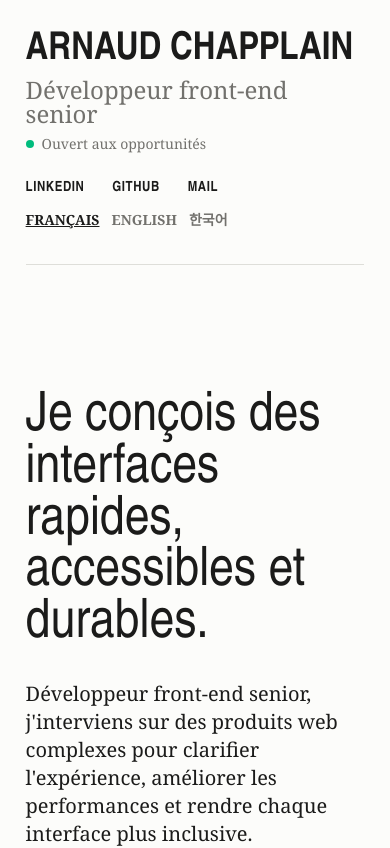
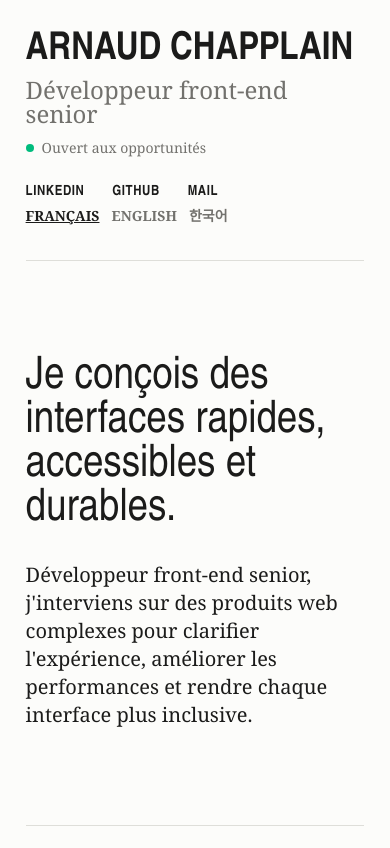
Before and after one commit to Nabuma/react-portfolio, a React (Vite) app: page / in a window 390 px wide. Shown: the top 848 px of the page. Built offline with nearby package versions, Linux system fonts and the light colour scheme.

Commit message:
Ajustements header

```diff
--- a/src/App.tsx
+++ b/src/App.tsx
@@ -7,7 +7,7 @@ type ProjectData = (typeof projects)[number];
 function Project({ title, categorie, role, description, link, visual, visualWidth, visualHeight, locale, previewLabel, viewProjectLabel, opensInNewTab }: ProjectData & { locale: Locale; previewLabel: string; viewProjectLabel: string; opensInNewTab: string }) {
   return (
     <article className="border-b border-line py-10 sm:py-12">
-      <div className="grid items-start gap-6 sm:grid-cols-[minmax(16rem,1fr)_minmax(0,1.4fr)_auto] sm:gap-10">
+      <div className="grid items-start gap-6 lg:grid-cols-[minmax(16rem,1fr)_minmax(0,1.4fr)_auto] lg:gap-10">
         <div>
           <h3 className="font-heading text-[2.4rem] leading-none font-medium sm:text-[2.8rem]">{title}</h3>
           <p className="mt-2 text-sm leading-5 text-muted">{categorie[locale]}</p>
@@ -31,31 +31,35 @@ function App() {
   return (
     <div className="mx-auto w-[min(112rem,calc(100%-3.2rem))] sm:w-[min(112rem,calc(100%-4.8rem))]">
       <a className="sr-only focus:not-sr-only focus:fixed focus:left-4 focus:top-4 focus:z-50 focus:bg-ink focus:px-4 focus:py-3 focus:text-paper" href="#projects">{t.skipToProjects}</a>
-      <header className="flex flex-wrap items-baseline gap-x-3 gap-y-2 border-b border-line py-8 sm:flex-nowrap sm:gap-4 sm:pb-6">
+      <header className="flex flex-wrap items-baseline gap-x-3 gap-y-2 border-b border-line py-8 xl:flex-nowrap xl:gap-4 xl:pb-6">
+        <div>
           <h1 className="font-heading text-[2.4rem] leading-none font-bold uppercase sm:text-[2.8rem]">Arnaud CHAPPLAIN</h1>
-        <p className="text-[1.5rem] leading-none text-muted">{t.seniorFrontendDeveloper}</p>
-        <p className="flex items-center gap-2 text-sm leading-5 text-muted whitespace-nowrap" role="status">
+          <p className="mt-2 text-[1.5rem] leading-none text-muted">{t.seniorFrontendDeveloper}</p>
+          <p className="mt-3 flex items-center gap-2 text-sm leading-5 text-muted whitespace-nowrap" role="status">
             <span className="h-2 w-2 rounded-full bg-emerald-500" aria-hidden="true" />
             {t.openToOpportunities}
           </p>
-        <nav className="basis-full sm:ml-auto sm:basis-auto" aria-label={t.socialAndContact}>
-          <ul className="flex gap-7 pt-4 font-heading text-sm font-bold tracking-[0.04em] uppercase sm:pt-0">
+        </div>
+        <div className="basis-full md:ml-auto md:flex md:basis-auto md:flex-col md:items-end md:gap-3 xl:flex-row xl:items-baseline">
+          <nav aria-label={t.socialAndContact}>
+            <ul className="flex gap-7 pt-4 font-heading text-sm font-bold tracking-[0.04em] uppercase md:pt-0">
             <li><a aria-label={`LinkedIn ${t.opensInNewTab}`} className="transition-colors hover:text-muted focus-visible:text-muted" href="https://www.linkedin.com/in/arnaud-chapplain-6a04581a0/" target="_blank" rel="noopener noreferrer">LinkedIn</a></li>
             <li><a aria-label={`GitHub ${t.opensInNewTab}`} className="transition-colors hover:text-muted focus-visible:text-muted" href="https://github.com/Nabuma" target="_blank" rel="noopener noreferrer">GitHub</a></li>
             <li><a className="transition-colors hover:text-muted focus-visible:text-muted" href="mailto:arnaud.chapplain@gmail.com">Mail</a></li>
             </ul>
           </nav>
-        <div className="basis-full sm:basis-auto" role="group" aria-label={t.switchLanguage}>
+          <div role="group" aria-label={t.switchLanguage}>
             {(['fr', 'en', 'ko'] as Locale[]).map((language) => (
               <button className={`mr-3 cursor-pointer text-sm font-bold uppercase ${locale === language ? 'underline' : 'text-muted'}`} type="button" key={language} onClick={() => setLocale(language)} aria-pressed={locale === language}>
                 {translations[language].languageName}
               </button>
             ))}
           </div>
+        </div>
       </header>
       <main id="main-content">
-      <section className="max-w-[68rem] py-32 sm:py-48" aria-labelledby="intro-title">
-        <h2 id="intro-title" className="font-heading text-[3.4rem] leading-[0.95] font-normal sm:text-[5rem] lg:text-[7.2rem]">{t.introTitle}</h2>
+      <section className="max-w-[68rem] py-24 sm:py-32" aria-labelledby="intro-title">
+        <h2 id="intro-title" className="font-heading text-[2.8rem] leading-[0.98] font-normal sm:text-[4.25rem] lg:text-[6rem]">{t.introTitle}</h2>
         <p className="mt-7 max-w-[56rem] text-xl">{t.introDescription}</p>
       </section>
       <section id="projects" tabIndex={-1} className="border-t border-line" aria-labelledby="projects-title">
--- a/src/convert.js
+++ b/src/convert.js
@@ -17,15 +17,14 @@ const images = [
 const convertImages = async () => {
   for (const image of images) {
     const sourcePath = path.join(imagesDirectory, `${image.name}.webp`);
-    const outputPath = path.join(imagesDirectory, `${image.name}-small.webp`);
     const temporaryPath = path.join(imagesDirectory, `${image.name}.optimized.webp`);
     await sharp(sourcePath)
       .resize({ width: image.width, fit: 'inside' })
       .webp({ quality: 70 })
       .toFile(temporaryPath);
-    await fs.rm(outputPath, { force: true });
-    await fs.rename(temporaryPath, outputPath);
-    console.log(`Optimized ${image.name}-small.webp`);
+    await fs.rm(sourcePath);
+    await fs.rename(temporaryPath, sourcePath);
+    console.log(`Optimized ${image.name}.webp`);
   }
 };
 
```
Also changed, not shown: 1 other file (tests, documents, lock files or other folders). Lines whose indentation alone changed are shown as unchanged.
